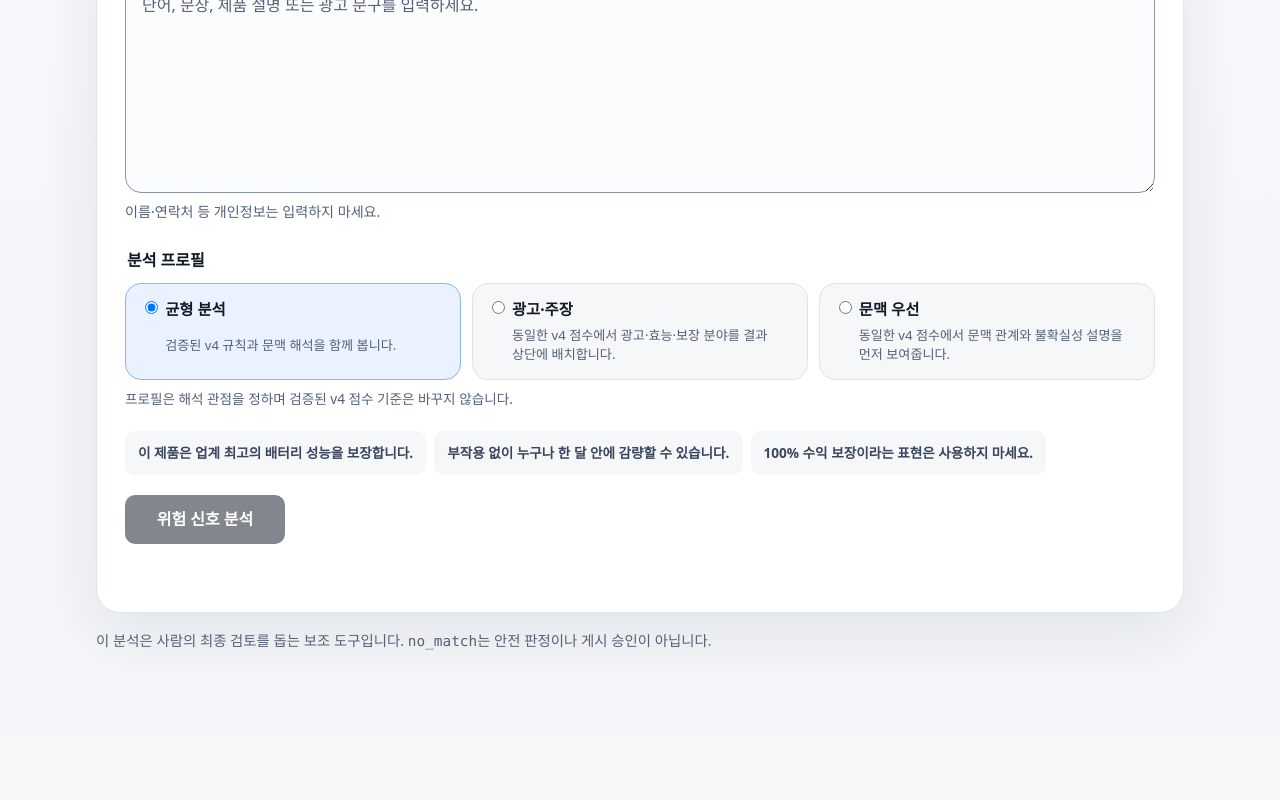
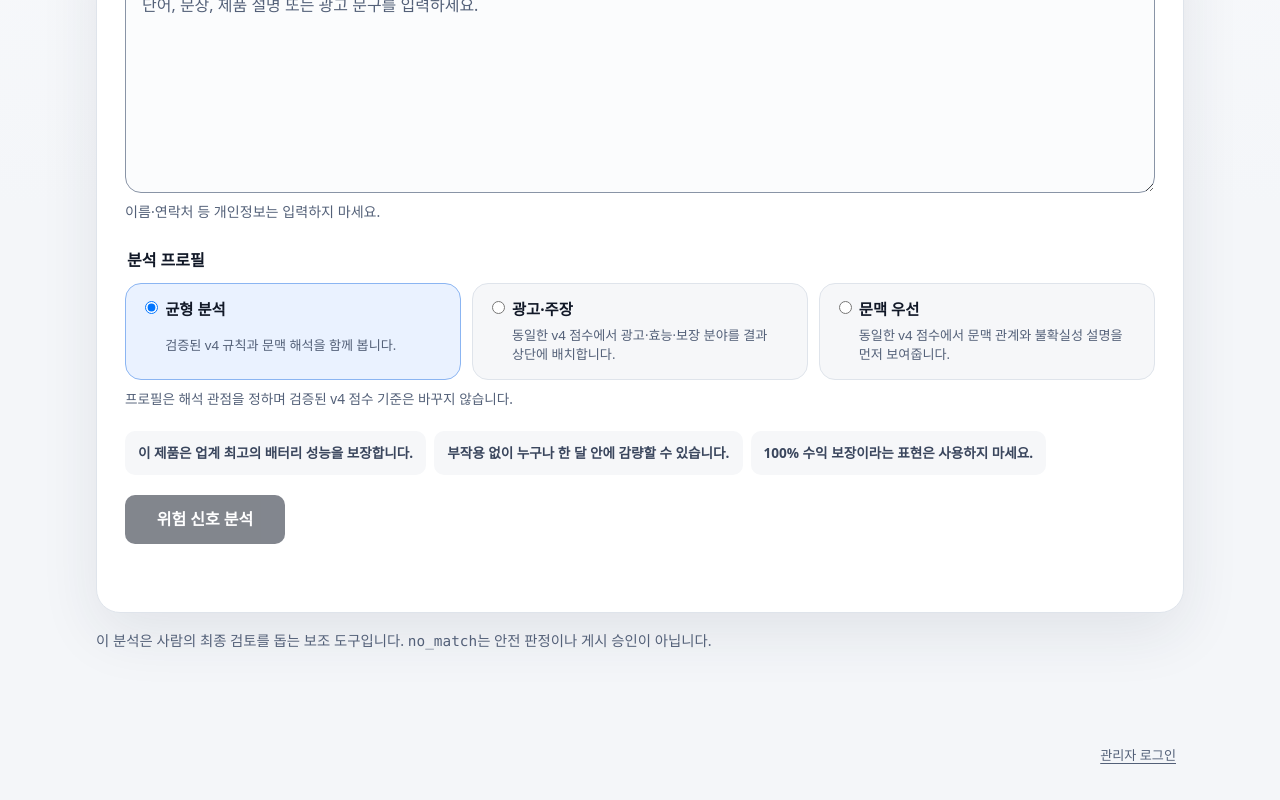
Before and after one commit to HPlay3173/RiskShield, a Next.js app: page / in a window 1280 px wide. Shown: the part 593-1393 px from the top of the page. Before the commit the page ends 1327 px from the top, so only its background shows below. Built offline with nearby package versions, Linux system fonts and the light colour scheme.

Commit message:
feat: link public analyzer to admin access

```diff
--- a/app/PublicAnalyzer.tsx
+++ b/app/PublicAnalyzer.tsx
@@ -369,6 +369,9 @@ export function PublicAnalyzer() {
           </section>
         )}
       </main>
+      <footer className="publicAnalyzerFooter">
+        <a href="/access">관리자 로그인</a>
+      </footer>
     </div>
   );
 }
--- a/styles/analyzer.css
+++ b/styles/analyzer.css
@@ -101,6 +101,28 @@
 .publicAnalyzerStatus { min-height: 1.7rem; margin-top: 0.8rem; color: var(--ink-600); }
 .publicAnalyzerStatus [role="alert"] { display: flex; align-items: center; justify-content: space-between; gap: 1rem; color: var(--red-800); }
 .publicAnalyzerNotice { margin: 1rem 0 0; color: var(--ink-600); font-size: 0.9rem; }
+.publicAnalyzerFooter {
+  width: min(100% - 2rem, 68rem);
+  margin-inline: auto;
+  padding: 0 0 2rem;
+  text-align: right;
+}
+.publicAnalyzerFooter a {
+  display: inline-flex;
+  min-height: 2.75rem;
+  align-items: center;
+  padding-inline: 0.5rem;
+  color: var(--ink-600);
+  font-size: 0.82rem;
+  text-underline-offset: 0.2em;
+}
+.publicAnalyzerFooter a:hover { color: var(--ink-950); }
+.publicAnalyzerFooter a:focus-visible {
+  color: var(--ink-950);
+  outline: 2px solid var(--blue-600);
+  outline-offset: 2px;
+  border-radius: 0.25rem;
+}
 
 .publicAnalyzerResults { display: grid; gap: 1rem; margin-top: 3rem; scroll-margin-top: 5rem; }
 .analysisBanner { display: flex; gap: 0.7rem; padding: 0.9rem 1rem; color: var(--amber-800); background: var(--amber-100); border: 1px solid #eed395; border-radius: var(--radius-md); }
```
